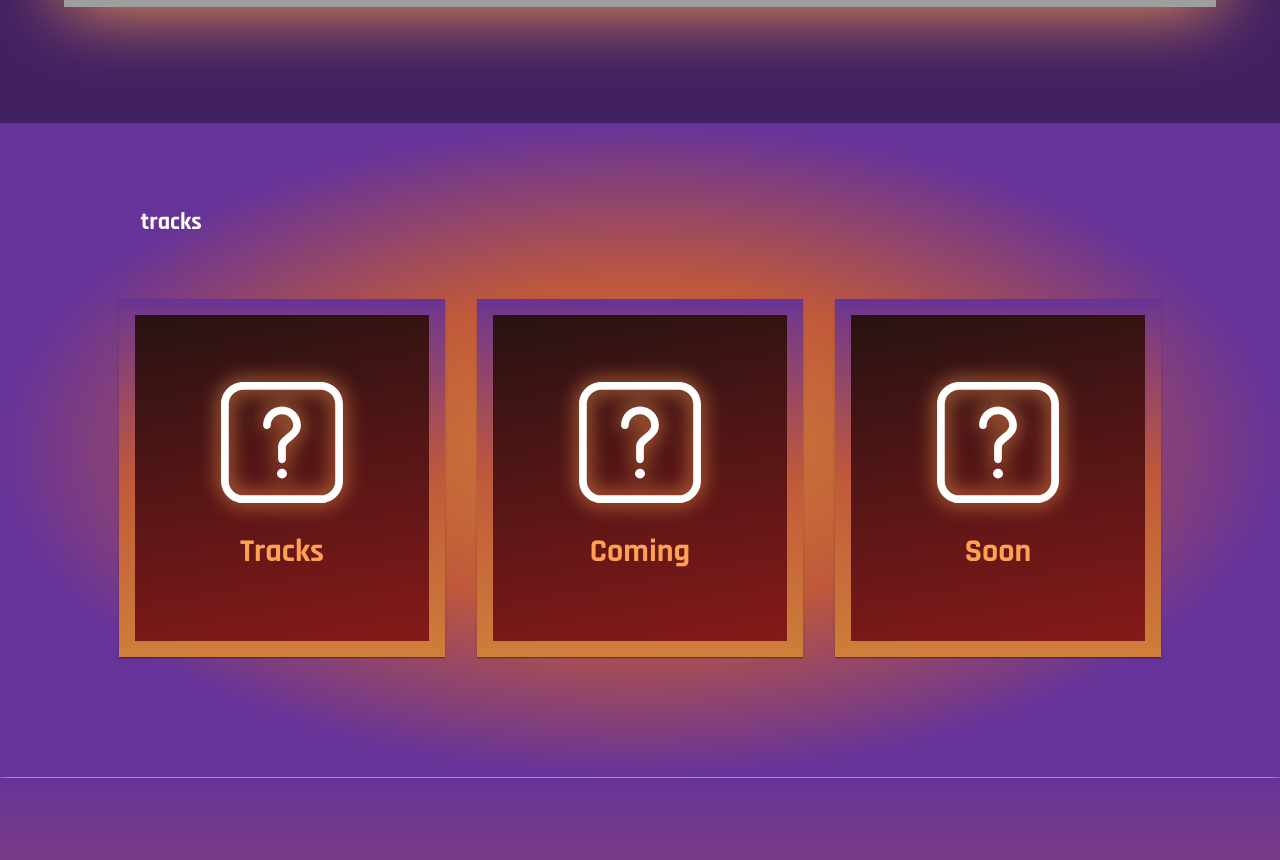
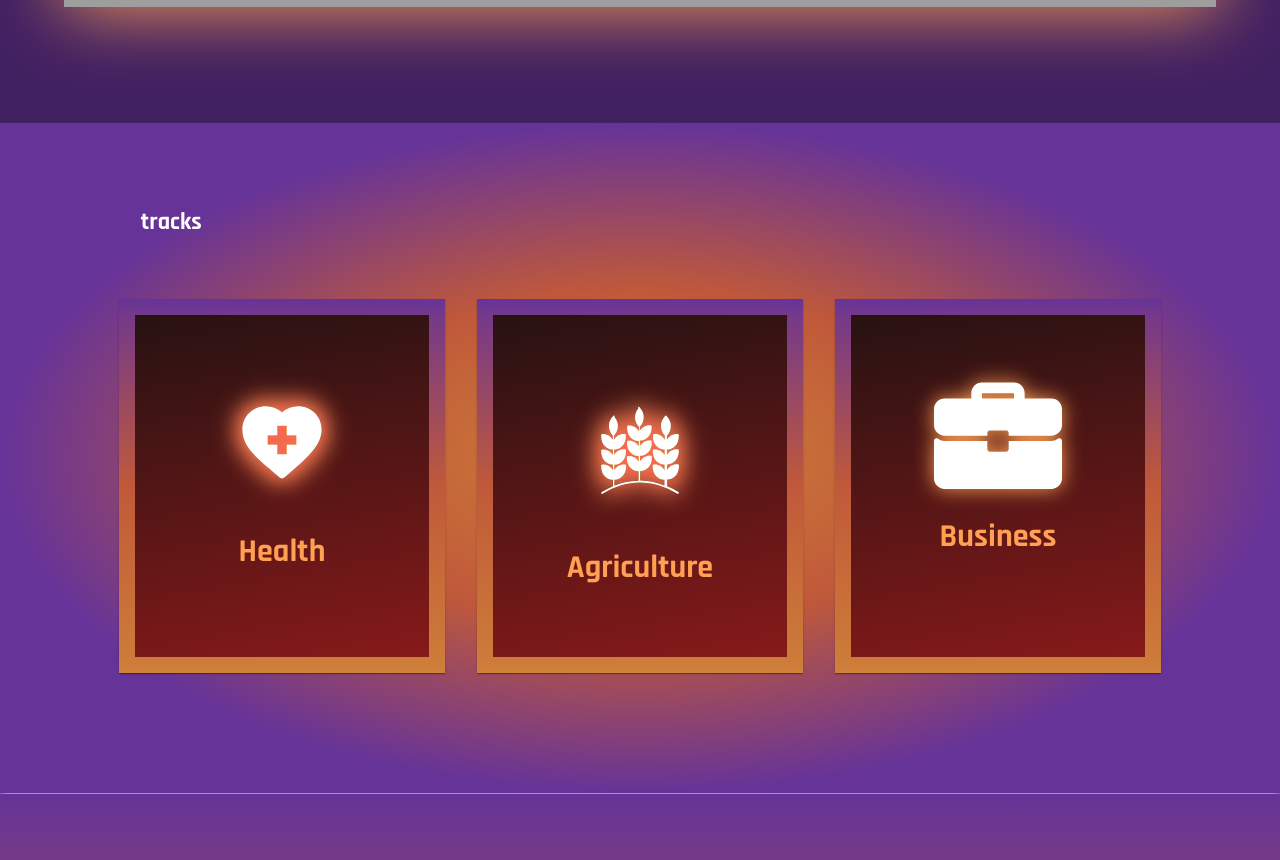
Before and after one commit to HackMerced/HackMerced-X, a React (Create React App) app: page / in a window 1280 px wide. Shown: the part 760-1620 px from the top of the page. Built offline with nearby package versions, Linux system fonts and the light colour scheme; grey boxes are pictures that could not be loaded.

Commit message:
Added icons to track and changed the main page.

```diff
--- a/src/Components/MainPage.js
+++ b/src/Components/MainPage.js
@@ -13,11 +13,11 @@ function MainPage() {
               <div className="Main-text">
                 <h1 className="Main-title">HackMerced X @ UC Merced</h1>
                 <p className="Main-subtitle">
-                  Join us at HackMerced February 28th to March 2nd!
+                  Join us at HackMerced March 7th to March 9th!
                   <br/>
                   With your team create innovative projects,
                   <br/>
-                  Explore our workshops, connect with like minded students and win prizes!
+                  explore our workshops, connect with like minded students and win prizes!
                 </p>
                 {/* <a className="registerButton2Stars" href="./#hacktually">
                   <button className="registerButton2">Learn more</button>
--- a/src/Components/Tracks.js
+++ b/src/Components/Tracks.js
@@ -1,20 +1,51 @@
 import React from 'react';
 import { Card } from "@mui/material";
 import Question from "../Assets/question.svg";
+import Health from "../Assets/health.svg";
+import Ag from "../Assets/ag.svg"
+import Bus from "../Assets/bus.svg";
 function Tracks() {
     return (
         <div className="Tracks" id="tracks">
             <h2 className="Tracks-title">tracks</h2>
             <div className="Tracks-Flex">
-                {["Tracks", "Coming", "Soon"].map((title) => (
+                {["Health"].map((title) => (
                     <Card
                         style={{ borderRadius: "30px"}}
                         className="Track-Card"
                     >
                         <img
                             className="Track-Logo"
-                            src={Question}
-                            alt="Mystery logo"
+                            src={Health}
+                            alt="Health track logo"
+                        />
+                        <h1 className="Track-Name">{title}</h1>
+                        <div className="Track-Text"></div>
+                    </Card>
+                ))}
+                {["Agriculture"].map((title) => (
+                    <Card
+                        style={{ borderRadius: "30px"}}
+                        className="Track-Card"
+                    >
+                        <img
+                            className="Track-Logo"
+                            src={Ag}
+                            alt="Agriculture track logo"
+                        />
+                        <h1 className="Track-Name">{title}</h1>
+                        <div className="Track-Text"></div>
+                    </Card>
+                ))}
+                {["Business"].map((title) => (
+                    <Card
+                        style={{ borderRadius: "30px"}}
+                        className="Track-Card"
+                    >
+                        <img
+                            className="Track-Logo"
+                            src={Bus}
+                            alt="Business track logo"
                         />
                         <h1 className="Track-Name">{title}</h1>
                         <div className="Track-Text"></div>
```
